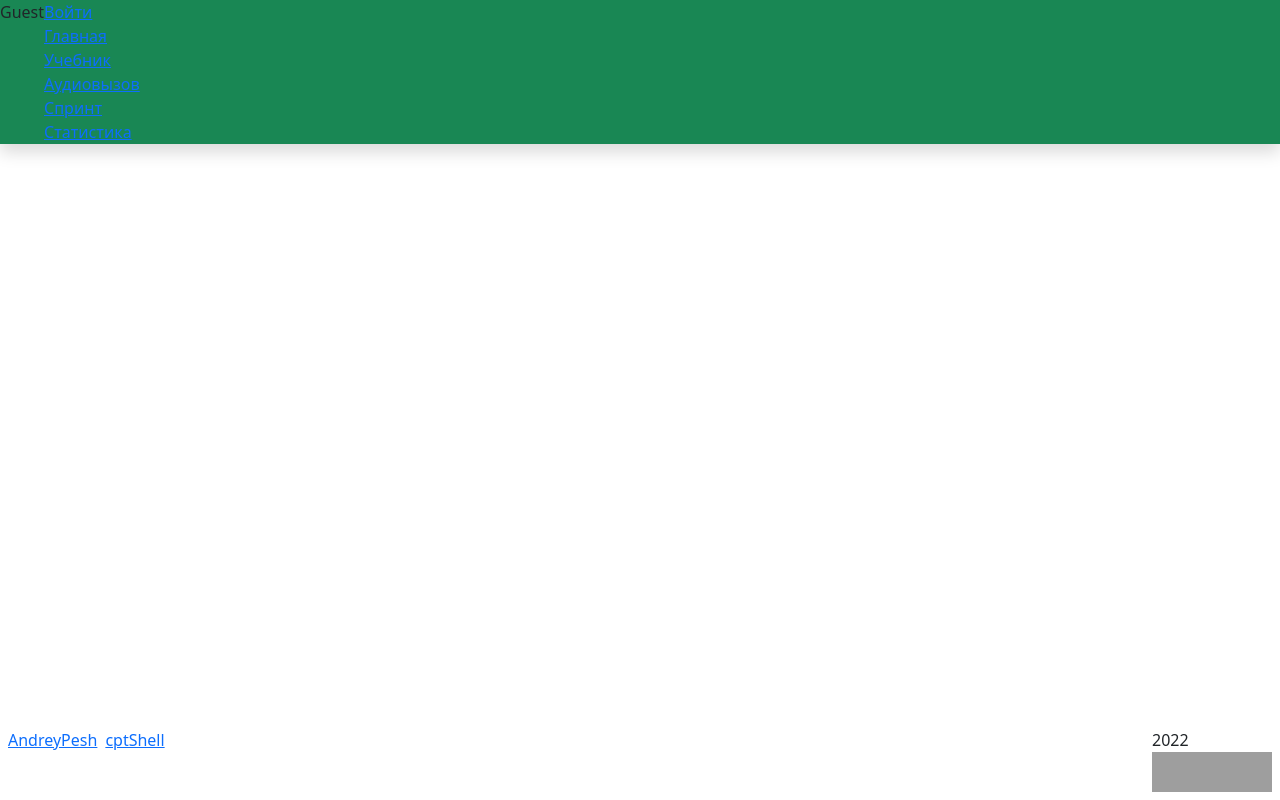
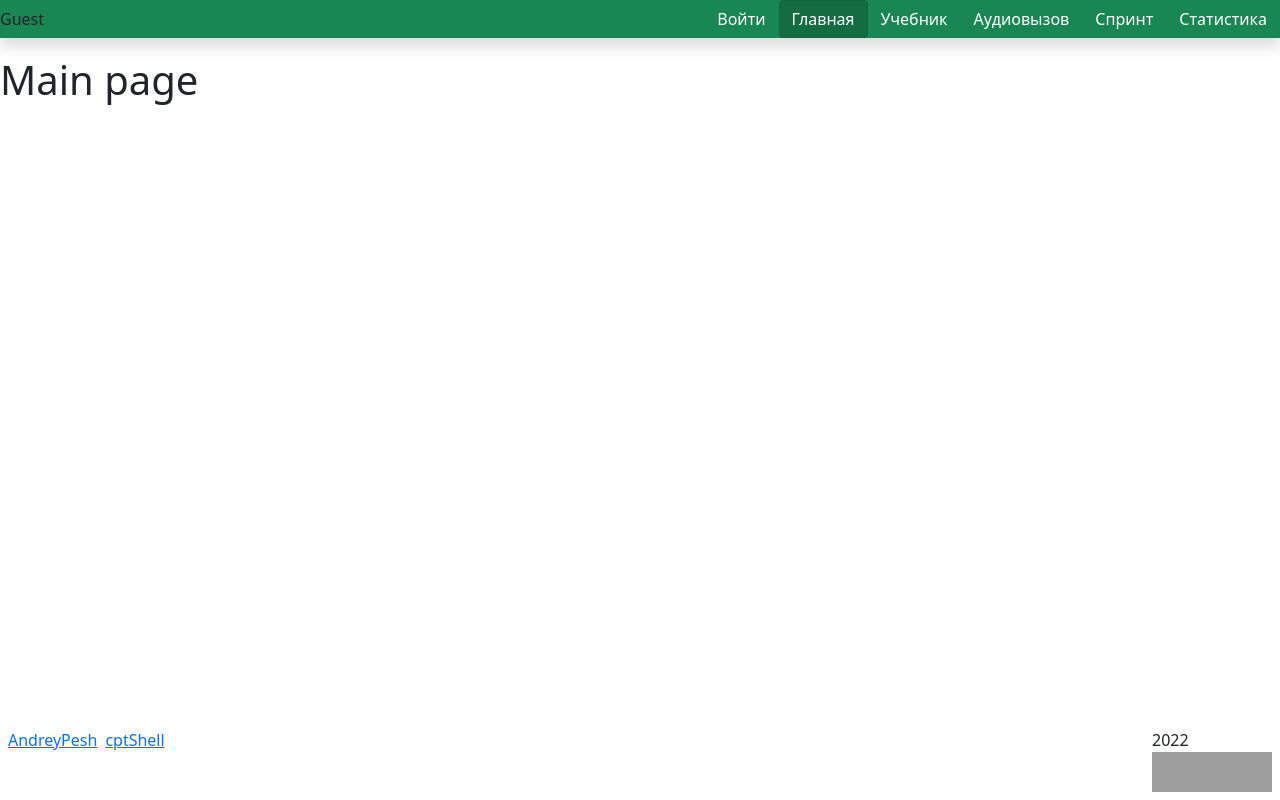
Before and after one commit to cptShell/RS-Lang, a React app: page / in a window 1280 px wide. Built offline with nearby package versions, Linux system fonts and the light colour scheme; grey boxes are pictures that could not be loaded.

Commit message:
feat: bootstrap header header navbar

```diff
--- a/src/components/Header.tsx
+++ b/src/components/Header.tsx
@@ -24,17 +24,17 @@ const Header: React.FC = () => {
     }
     return (
       <li key={routeData.route}>
-        <NavLink to={routeData.route} className={toggleActiveClassName}>
+        <NavLink to={routeData.route} className='btn btn-success'>
           {routeData.name}
         </NavLink>
       </li>
     );
   });
   return (
-    <header className='position-fixed d-flex justify-content-betweeen shadow w-100 bg-success'>
+    <header className='position-fixed d-flex justify-content-between align-items-center shadow w-100 bg-success'>
       <span>{name}</span>
       <nav>
-        <ul className='nav-links'>{linkList}</ul>
+        <ul className='d-flex flex-row'>{linkList}</ul>
       </nav>
     </header>
   );
--- a/src/components/Logout.tsx
+++ b/src/components/Logout.tsx
@@ -13,7 +13,7 @@ const Logout = () => {
     navigate('/');
   };
 
-  return <button onClick={handlerLogout}>Выйти</button>;
+  return <button className="btn btn-danger" onClick={handlerLogout}>Выйти</button>;
 };
 
 export default Logout;
```
